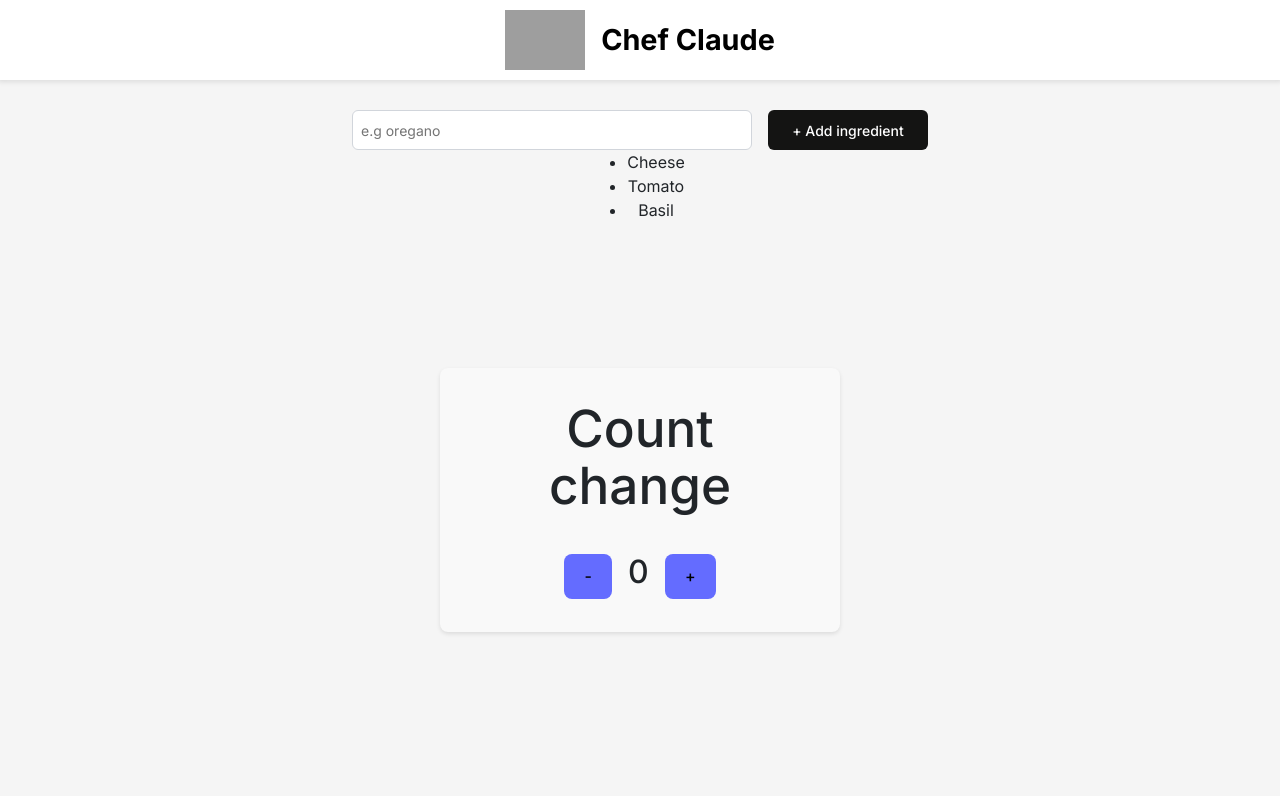
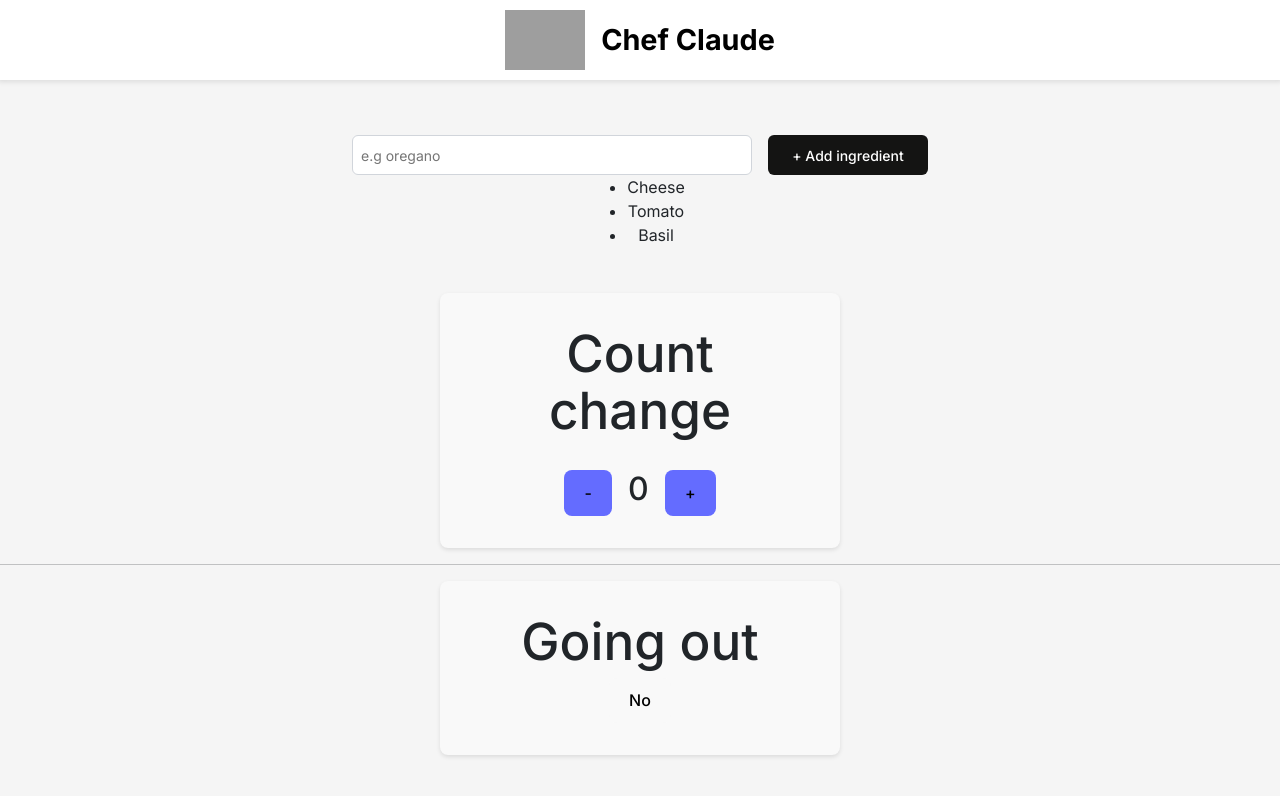
Before and after one commit to trungsliver/Chef-claude, a React (Vite) app: page / in a window 1280 px wide. Shown: the top 796 px of the page. Built offline with nearby package versions, Linux system fonts and the light colour scheme; grey boxes are pictures that could not be loaded.

Commit message:
toggling state

```diff
--- a/src/App.css
+++ b/src/App.css
@@ -83,8 +83,8 @@ main {
   flex-direction: column;
   align-items: center;
   justify-content: flex-start;
-  position: absolute;
-  top: 100px;
+  position: relative;
+  top: 80px;
   left: 0;
 }
 
@@ -129,6 +129,11 @@ main {
 }
 
 /* ========= Counter =========== */
+.test-state{
+  position: relative;
+  margin-top: 100px;
+}
+
 .counter-container {
   width: 100%;
   max-width: 400px;
--- a/src/components/Counter.jsx
+++ b/src/components/Counter.jsx
@@ -3,27 +3,40 @@ import React from 'react'
 function Counter() {
   const [count, setCount] = React.useState(0);
 
-  function subtract(){
-    setCount(count - 1)
-    setCount(count - 1)
-    setCount(count - 1)
+  const [goingOut, setGoingOut] = React.useState(false);
+  // const btnGo = goingOut ? "Yes" : "No";
+
+
+  function subtract() {
+    setCount(prevCount => prevCount - 1)
   }
 
-  function add(){
-    setCount(prevCount => prevCount + 1)
-    setCount(prevCount => prevCount + 1)
+  function add() {
     setCount(prevCount => prevCount + 1)
   }
 
+  function toggleGoingOut() {
+    setGoingOut(prevGoingOut => !prevGoingOut)
+  }
+
   return (
-    <main className="counter-container">
-      <h1>Count change</h1>
-      <div className="counter">
-        <button className="minus" onClick={subtract}>-</button>
-        <h2 className="count">{count}</h2>
-        <button className="plus" onClick={add}>+</button>
+    <div className='test-state'>
+      <div className="counter-container">
+        <h1>Count change</h1>
+        <div className="counter">
+          <button className="minus" onClick={subtract}>-</button>
+          <h2 className="count">{count}</h2>
+          <button className="plus" onClick={add}>+</button>
+        </div>
       </div>
-    </main>
+
+      <hr />
+
+      <div className="counter-container">
+        <h1>Going out</h1>
+        <button id="go-out" onClick={toggleGoingOut}>{goingOut ? "Yes" : "No"}</button>
+      </div>
+    </div>
   )
 }
 
```
